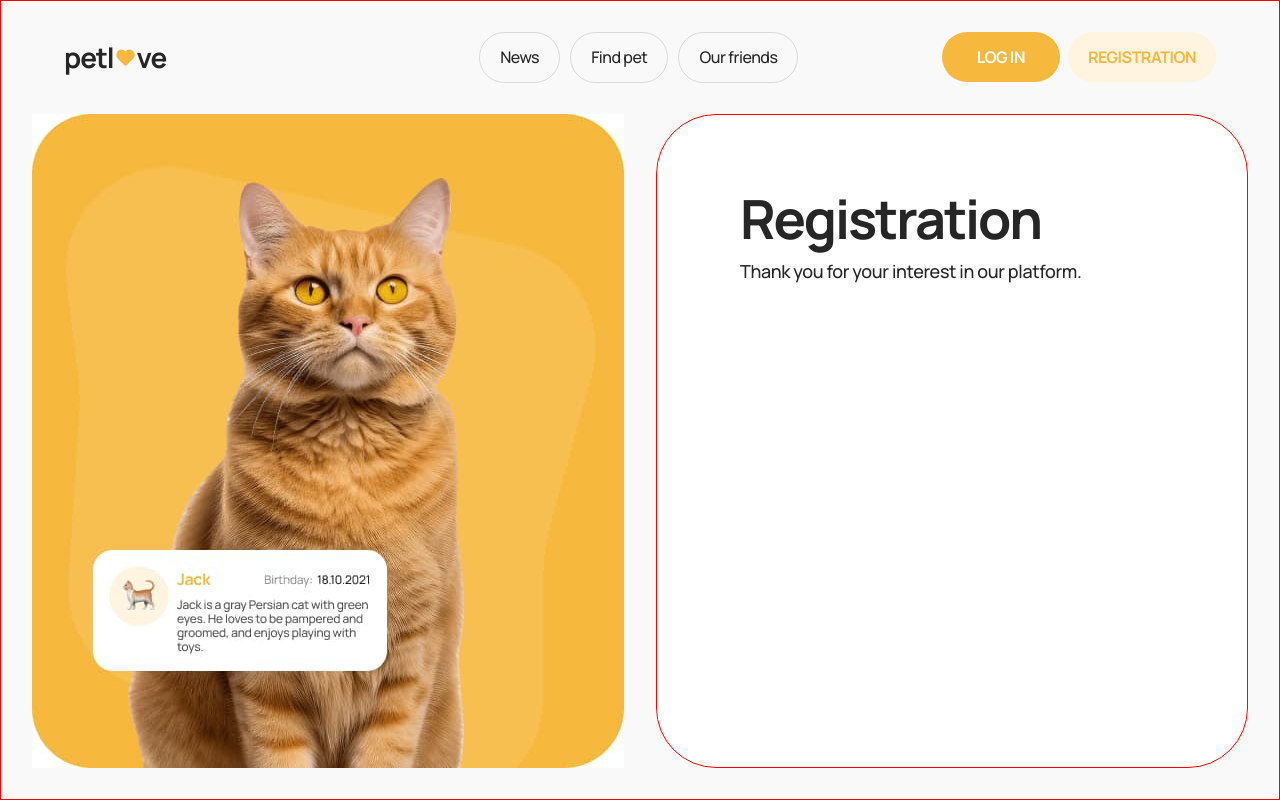
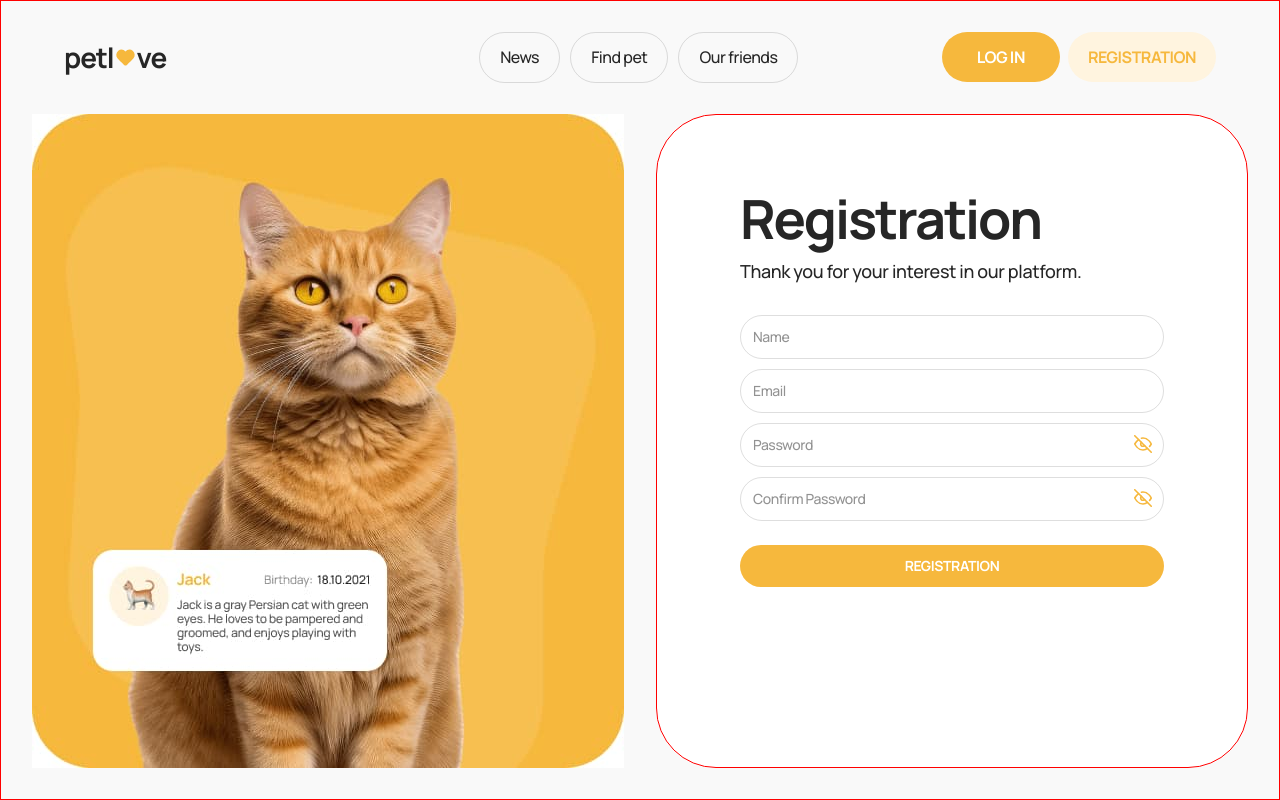
Before and after one commit to vmgurnak/Petlove, a React (Vite) app: page /register in a window 1280 px wide. Built offline with nearby package versions, Linux system fonts and the light colour scheme.

Commit message:
Registration Form

```diff
--- a/package.json
+++ b/package.json
@@ -10,12 +10,15 @@
     "preview": "vite preview"
   },
   "dependencies": {
+    "@hookform/resolvers": "^3.9.0",
     "clsx": "^2.1.1",
     "modern-normalize": "^3.0.1",
     "react": "^18.3.1",
     "react-dom": "^18.3.1",
+    "react-hook-form": "^7.54.2",
     "react-router-dom": "^6.28.1",
-    "react-use": "^17.6.0"
+    "react-use": "^17.6.0",
+    "yup": "^1.6.1"
   },
   "devDependencies": {
     "@eslint/js": "^9.17.0",
--- /dev/null
+++ b/src/Validation/regFormValidation.ts
@@ -0,0 +1,18 @@
+import * as Yup from 'yup';
+
+export const regFormValidation = Yup.object().shape({
+  name: Yup.string().required('Name is required!'),
+  email: Yup.string()
+    .email('Enter a valid email!')
+    .matches(
+      /^[\w-]+(\.[\w-]+)*@([\w-]+\.)+[a-zA-Z]{2,7}$/,
+      'Enter a valid email!'
+    )
+    .required('Email is required!'),
+  password: Yup.string()
+    .min(7, 'Password must be at least 7 characters!')
+    .required('Password is required!'),
+  repeatPassword: Yup.string()
+    .oneOf([Yup.ref('password')], 'Passwords must match')
+    .required('Repeat password is required'),
+});
--- a/src/components/Forms/LoginForm/LoginForm.tsx
+++ b/src/components/Forms/LoginForm/LoginForm.tsx
@@ -1,7 +1,7 @@
 import Title from '../../Title/Title';
 import css from './LoginForm.module.css';
 
-const RegistrationForm = () => {
+const LoginForm = () => {
   return (
     <div className={css.loginForm}>
       <Title textTitle="Log in" addClass={css.title} />
@@ -12,4 +12,4 @@ const RegistrationForm = () => {
   );
 };
 
-export default RegistrationForm;
+export default LoginForm;
--- a/src/components/Forms/RegistationForm/RegistrationForm.module.css
+++ b/src/components/Forms/RegistationForm/RegistrationForm.module.css
@@ -46,3 +46,80 @@
     line-height: 1.22;
   }
 }
+
+.form {
+}
+
+.label {
+  position: relative;
+  display: flex;
+  flex-direction: column;
+  gap: 2px;
+  margin-bottom: 10px;
+}
+
+.label:nth-child(4) {
+  margin-bottom: 24px;
+}
+
+.input {
+  display: block;
+  width: 100%;
+  padding: 12px;
+  background-color: transparent;
+  border-radius: 30px;
+  border: 1px solid rgba(38, 38, 38, 0.15);
+  outline: none;
+
+  font-weight: 500;
+  font-size: 14px;
+  line-height: 1.29;
+  letter-spacing: -0.03em;
+  color: rgba(38, 38, 38, 0.8);
+
+  transition: border-color var(--transition) var(--transition-delay);
+}
+
+.input:focus,
+.input:hover {
+  border: 1px solid var(--orange);
+}
+
+.input::placeholder {
+  letter-spacing: -0.03em;
+  color: rgba(38, 38, 38, 0.5);
+}
+
+.error {
+  padding-left: 12px;
+  font-weight: 500;
+  font-size: 10px;
+  line-height: 1.2;
+  letter-spacing: -0.03em;
+  color: #ef2447;
+}
+
+.btnIcon {
+  position: absolute;
+  top: 12px;
+  right: 12px;
+}
+
+.icon {
+  width: 18px;
+  height: 18px;
+}
+
+.btn {
+  width: 100%;
+  border-radius: 30px;
+  padding: 12px 99px;
+  background-color: var(--orange);
+
+  font-weight: 700;
+  font-size: 14px;
+  line-height: 1.29;
+  letter-spacing: -0.03em;
+  text-transform: uppercase;
+  color: #fff;
+}
--- a/src/components/Forms/RegistationForm/RegistrationForm.tsx
+++ b/src/components/Forms/RegistationForm/RegistrationForm.tsx
@@ -1,11 +1,109 @@
+import { useForm } from 'react-hook-form';
+import { yupResolver } from '@hookform/resolvers/yup';
+import { useState } from 'react';
+
 import Title from '../../Title/Title';
+import { ICONS } from '../../../constants/constants.ts';
+import { SvgIcon } from '../../../helpers/SvgIcon.tsx';
+import { regFormValidation } from '../../../Validation/regFormValidation.ts';
+
 import css from './RegistrationForm.module.css';
 
 const RegistrationForm = () => {
+  const [showPassword, setShowPassword] = useState(false);
+
+  const {
+    register,
+    handleSubmit,
+    formState: { errors, isValid, isDirty },
+    reset,
+  } = useForm({
+    mode: 'onChange',
+    resolver: yupResolver(regFormValidation),
+  });
+
+  const handleTogglePassword = () => setShowPassword(!showPassword);
+
+  const onSubmit = (data: object) => {
+    console.log(data);
+    reset();
+  };
+
   return (
     <div className={css.registrationForm}>
       <Title textTitle="Registration" addClass={css.title} />
       <p className={css.text}>Thank you for your interest in our platform.</p>
+      <form
+        className={css.form}
+        onSubmit={handleSubmit(onSubmit)}
+        autoComplete="on"
+        noValidate
+      >
+        <label className={css.label}>
+          <input
+            className={css.input}
+            type="text"
+            placeholder="Name"
+            {...register('name')}
+          />
+          {errors.name && <p className={css.error}>{errors.name.message}</p>}
+        </label>
+        <label className={css.label}>
+          <input
+            className={css.input}
+            type="email"
+            placeholder="Email"
+            {...register('email')}
+          />
+          {errors.email && <p className={css.error}>{errors.email.message}</p>}
+        </label>
+        <label className={css.label}>
+          <input
+            className={css.input}
+            type={showPassword ? 'text' : 'password'}
+            placeholder="Password"
+            {...register('password')}
+          />
+          {errors.password && (
+            <p className={css.error}>{errors.password.message}</p>
+          )}
+          <button
+            className={css.btnIcon}
+            type="button"
+            onClick={handleTogglePassword}
+          >
+            <SvgIcon
+              addClass={css.icon}
+              icon={showPassword ? ICONS.eye : ICONS.eyeOff}
+            />
+          </button>
+        </label>
+        <label className={css.label}>
+          <input
+            className={css.input}
+            type={showPassword ? 'text' : 'password'}
+            placeholder="Confirm Password"
+            {...register('repeatPassword')}
+          />
+          {errors.repeatPassword && (
+            <p className={css.error}>{errors.repeatPassword.message}</p>
+          )}
+          <button
+            className={css.btnIcon}
+            type="button"
+            onClick={handleTogglePassword}
+          >
+            <SvgIcon
+              addClass={css.icon}
+              icon={showPassword ? ICONS.eye : ICONS.eyeOff}
+            />
+          </button>
+        </label>
+
+        <button className={css.btn} type="submit">
+          Registration
+        </button>
+      </form>
     </div>
   );
 };
--- a/src/components/Layout/Layout.tsx
+++ b/src/components/Layout/Layout.tsx
@@ -1,6 +1,5 @@
 import { Suspense } from 'react';
 
-// import Header from '../Header/Header';
 import Loader from '../../helpers/Loader/Loader';
 
 import css from './Layout.module.css';
@@ -9,7 +8,6 @@ const Layout = ({ children }: { children: React.ReactNode }) => {
   return (
     <div className={css.layout}>
       <Suspense fallback={<Loader />}>
-        {/* <Header /> */}
         <main>{children}</main>
       </Suspense>
     </div>
--- a/src/constants/constants.ts
+++ b/src/constants/constants.ts
@@ -26,6 +26,8 @@ export const ICONS = {
   heartWhite: `${icons}#heart-white`,
   mobMenu: `${icons}#mob-menu`,
   avatar: `${icons}#avatar`,
+  eye: `${icons}#eye`,
+  eyeOff: `${icons}#eye-off`,
 };
 
 export const IMAGES_HOME = {
--- a/src/index.css
+++ b/src/index.css
@@ -76,6 +76,12 @@ img {
   --transition-delay: 250ms;
 }
 
+input:-webkit-autofill {
+  /* Стили для автозаполненных полей */
+  -webkit-box-shadow: 0 0 0px 1000px #fff inset;
+  box-shadow: 0 0 0px 1000px #fff inset;
+}
+
 /* ------------BASE STYLES------------ */
 
 body {
--- a/src/pages/LoginPage/LoginPage.module.css
+++ b/src/pages/LoginPage/LoginPage.module.css
@@ -28,23 +28,3 @@
     gap: 32px;
   }
 }
-
-.imgWrap {
-  width: 335px;
-  height: 280px;
-  border-radius: 30px;
-
-  background-color: var(--orange);
-
-  @media (min-width: 768px) {
-    width: 704px;
-    height: 302px;
-    border-radius: 60px;
-  }
-
-  @media (min-width: 1280px) {
-    width: 592px;
-    height: 654px;
-    border-radius: 60px;
-  }
-}
```
Also changed, not shown: src/Validation/loginFormValidation.ts (added, +11 -0 lines), src/assets/icons/sprite.svg, 1 other file (tests, documents, lock files or other folders).
